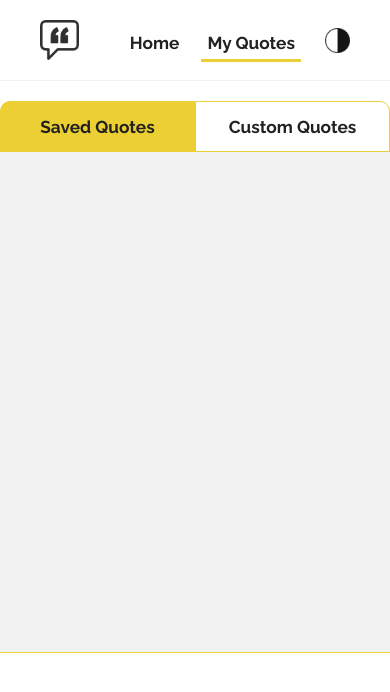
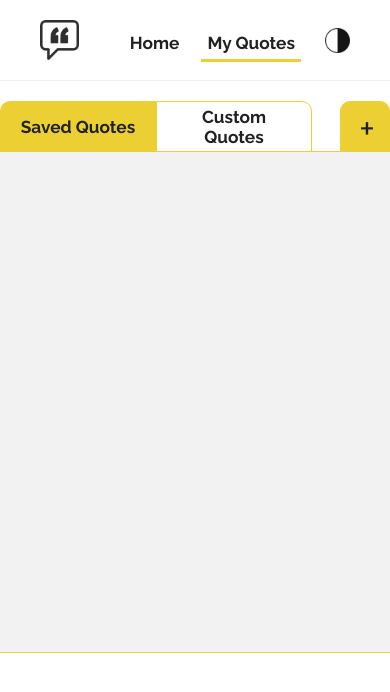
Before and after one commit to JHannah30/Quote-Generator, a React (Create React App) app in the folder quote-generator/: page /my-quotes in a window 390 px wide. Shown: the top 692 px of the page. Built offline with nearby package versions, Linux system fonts and the light colour scheme.

Commit message:
Fixed positioning problem with 'add quote' button in mobile width

```diff
--- a/quote-generator/src/components/CustomQuotesTab.css
+++ b/quote-generator/src/components/CustomQuotesTab.css
@@ -2,18 +2,19 @@
   display: flex;
   flex-direction: column;
   align-items: center;
+  justify-content: center;
+  padding: 20px;
 }
 
 .custom-quotes-message {
   width: 100%;
-  margin-top: 150px;
+  max-width: 650px;
   font-size: 1.5rem;
 }
 
 .create-quote-link {
-  width: 180px;
   margin-top: 20px;
-  font-size: 1.5rem;
+  font-size: 1.2rem;
   text-align: center;
   cursor: pointer;
   border-bottom: solid 3px rgb(236, 208, 51);
@@ -24,4 +25,6 @@
   display: flex;
   flex-direction: column;
   align-items: center;
+  justify-content: center;
+  padding: 20px;
 }
--- a/quote-generator/src/components/MyQuotes.css
+++ b/quote-generator/src/components/MyQuotes.css
@@ -7,7 +7,7 @@
 
 .tab-bar {
   width: 100%;
-  max-width: 800px;
+  max-width: 825px;
   height: 50px;
   margin-top: 20px;
   display: flex;
@@ -15,6 +15,7 @@
 }
 
 .tab-btn {
+  max-width: 150px;
   margin-bottom: -2px;
   padding: 4px 18px;
   background-color: transparent;
@@ -25,10 +26,12 @@
 }
 
 .left-tab {
+  max-width: 200px;
   border-radius: 10px 0 0 0;
 }
 
 .right-tab {
+  max-width: 200px;
   border-radius: 0 10px 0 0;
 }
 
@@ -38,18 +41,13 @@
 
 .add-quote-btn {
   margin-left: auto;
-  margin-bottom: 10px;
-  padding: 6px 22px;
-  border-radius: 10px;
-  border: solid 1px #2f2f2f;
+  border-radius: 10px 10px 0 0;
   background-color: rgb(236, 208, 51);
-  font-weight: bold;
-  font-size: 0.9rem;
 }
 
 .quote-card-container {
   width: 100%;
-  max-width: 800px;
+  max-width: 825px;
   height: 65vh;
   max-height: 500px;
   overflow-y: scroll;
@@ -57,6 +55,15 @@
   display: flex;
   justify-content: center;
   border-bottom: solid 1px rgb(236, 208, 51);
+}
+
+/* The following two classes will be toggling based on the device width, determining what text should appear inside the tab button */
+.add-quote-desktop-txt {
+  font-size: 0.9rem;
+}
+
+.add-quote-responsive-txt {
+  display: none;
 }
 
 /* Dark mode styling */
@@ -89,11 +96,22 @@
 
 @media only screen and (max-width: 825px) {
   .tab-btn {
-    width: 50%;
+    width: 40%;
   }
 
   .add-quote-btn {
+    width: 10%;
+    min-width: 50px;
+  }
+
+  .add-quote-desktop-txt {
     display: none;
+  }
+
+  .add-quote-responsive-txt {
+    display: block;
+    font-size: 2rem;
+    font-weight: normal;
   }
 }
 
--- a/quote-generator/src/components/MyQuotes.js
+++ b/quote-generator/src/components/MyQuotes.js
@@ -65,7 +65,10 @@ const MyQuotes = ({
                 <button className={ activeTab === "custom" ? "tab-btn right-tab active-tab" : "tab-btn right-tab" } onClick={showCustomQuotesTab}>Custom Quotes</button>
 
                 {/* Add new quote button */}
-                <button className="add-quote-btn" onClick={showNewQuoteTab}>Add New Quote</button>
+                <button className="tab-btn add-quote-btn" onClick={showNewQuoteTab}>
+                    <span className="add-quote-desktop-txt">Add Quote</span>
+                    <span className="add-quote-responsive-txt">+</span>
+                </button>
 
             </nav>
             <div className="quote-card-container">
--- a/quote-generator/src/components/Navbar.css
+++ b/quote-generator/src/components/Navbar.css
@@ -42,7 +42,7 @@
 
 .navbar-dark {
   height: 40px;
-  padding: 20px 100px 20px 100px;
+  padding: 20px 60px;
   display: flex;
   align-items: center;
   border-bottom: 1px solid #3f3f3f;
```
